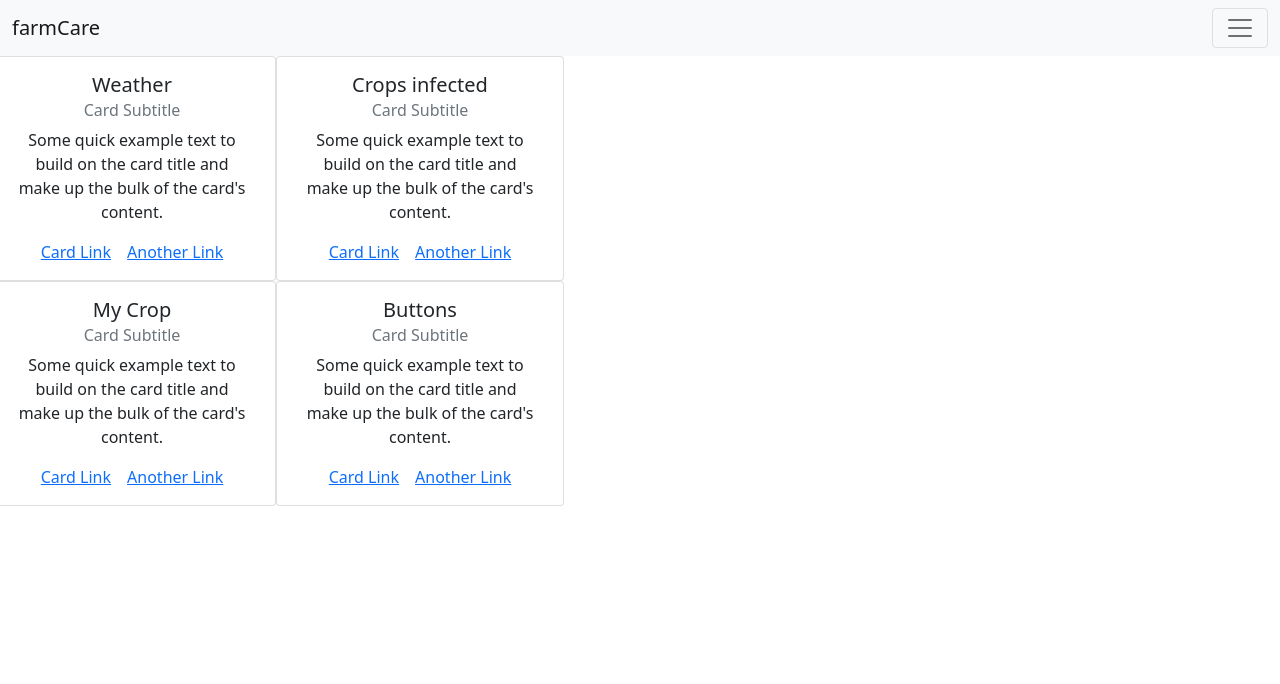
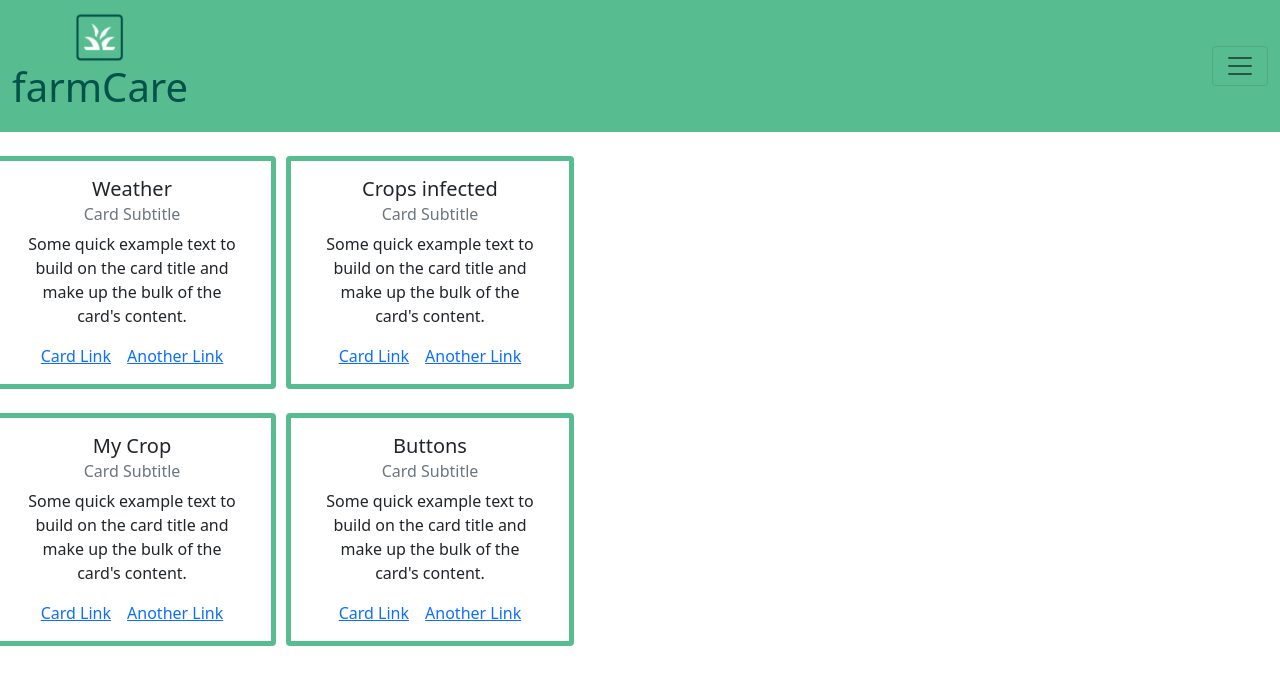
Before and after one commit to notjuanortiz/farmcare, a React (Create React App) app in the folder frontend/: page / in a window 1280 px wide. Shown: the top 684 px of the page. Built offline with nearby package versions, Linux system fonts and the light colour scheme.

Commit message:
navbar color

```diff
--- a/frontend/src/App.js
+++ b/frontend/src/App.js
@@ -22,7 +22,7 @@ function App() {
 
       <div>
         <Row>
-          <Card style={{ width: '18rem' }}>
+          <Card style={{width: '18rem', borderColor: '#57BC90', borderWidth: '5px', marginRight: "10px"}}>
             <Card.Body>
               <Card.Title>Weather</Card.Title>
               <Card.Subtitle className="mb-2 text-muted">Card Subtitle</Card.Subtitle>
@@ -35,7 +35,7 @@ function App() {
             </Card.Body>
           </Card>
 
-          <Card style={{ width: '18rem' }}>
+          <Card style={{width: '18rem', borderColor: '#57BC90', borderWidth: '5px'}}>
             <Card.Body>
               <Card.Title>Crops infected</Card.Title>
               <Card.Subtitle className="mb-2 text-muted">Card Subtitle</Card.Subtitle>
@@ -49,8 +49,10 @@ function App() {
           </Card>
         </Row>
 
+        <br></br>
+
         <Row>
-          <Card style={{ width: '18rem' }}>
+          <Card style={{width: '18rem', borderColor: '#57BC90', borderWidth: '5px', marginRight: "10px"}}>
             <Card.Body>
               <Card.Title>My Crop</Card.Title>
               <Card.Subtitle className="mb-2 text-muted">Card Subtitle</Card.Subtitle>
@@ -63,7 +65,7 @@ function App() {
             </Card.Body>
           </Card>
 
-          <Card style={{ width: '18rem' }}>
+          <Card style={{width: '18rem', borderColor: '#57BC90', borderWidth: '5px'}}>
             <Card.Body>
               <Card.Title>Buttons</Card.Title>
               <Card.Subtitle className="mb-2 text-muted">Card Subtitle</Card.Subtitle>
--- a/frontend/src/components/mainNavbar.js
+++ b/frontend/src/components/mainNavbar.js
@@ -1,4 +1,5 @@
 import 'bootstrap/dist/css/bootstrap.min.css';
+import farmcare_logo from '../assets/farmcare_logo.PNG';
 import {
   Navbar,
   Container,
@@ -10,28 +11,34 @@ import {
 function MainNavbar() {
     return (
       <div>
-        <Navbar bg="light" expand={false}>
+        <Navbar style={{backgroundColor: "#57BC90"}} expand={false}>
           <Container fluid>
-            <Navbar.Brand href="#">farmCare</Navbar.Brand>
+            <Navbar.Brand href="#">
+              <div>
+              <img style={{width: '50px', height: '50px'}} src={farmcare_logo} alt="logo" />
+              <h1 style={{color: "#015249"}}>farmCare</h1>
+              </div>
+            </Navbar.Brand>
             <Navbar.Toggle aria-controls="offcanvasNavbar" />
             <Navbar.Offcanvas
               id="offcanvasNavbar"
               aria-labelledby="offcanvasNavbarLabel"
               placement="end"
             >
-              <Offcanvas.Header closeButton>
-                <Offcanvas.Title id="offcanvasNavbarLabel">Offcanvas</Offcanvas.Title>
+              <Offcanvas.Header style={{backgroundColor: "#015249"}} closeButton>
+                <Offcanvas.Title id="offcanvasNavbarLabel"></Offcanvas.Title>
               </Offcanvas.Header>
-              <Offcanvas.Body>
+              <Offcanvas.Body style={{backgroundColor: "#015249"}}>
                 <Nav className="justify-content-end flex-grow-1 pe-3">
-                  <Nav.Link href="#action1">Home</Nav.Link>
-                  <Nav.Link href="#action2">About</Nav.Link>
-                  <Nav.Link href="#action3">Contact</Nav.Link>
+                  <Nav.Link href="#action1"><h4 style={{color: "#ffffff"}}>Home</h4></Nav.Link>
+                  <Nav.Link href="#action2"><h4 style={{color: "#ffffff"}}>About</h4></Nav.Link>
+                  <Nav.Link href="#action3"><h4 style={{color: "#ffffff"}}>Contact</h4></Nav.Link>
                 </Nav>
               </Offcanvas.Body>
             </Navbar.Offcanvas>
           </Container>
         </Navbar>
+        <br></br>
         </div>
   );
 }
```
Also changed, not shown: frontend/src/assets/farmcare_logo.PNG (added).
